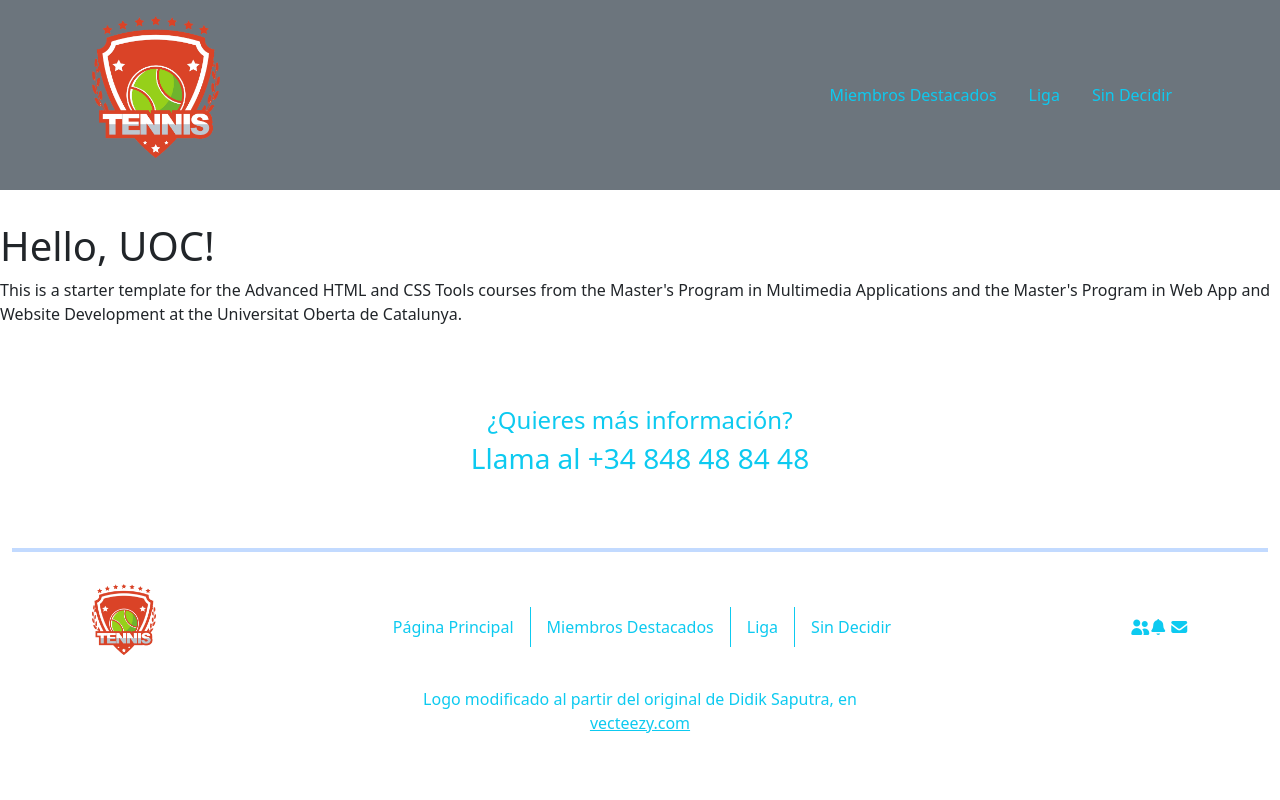
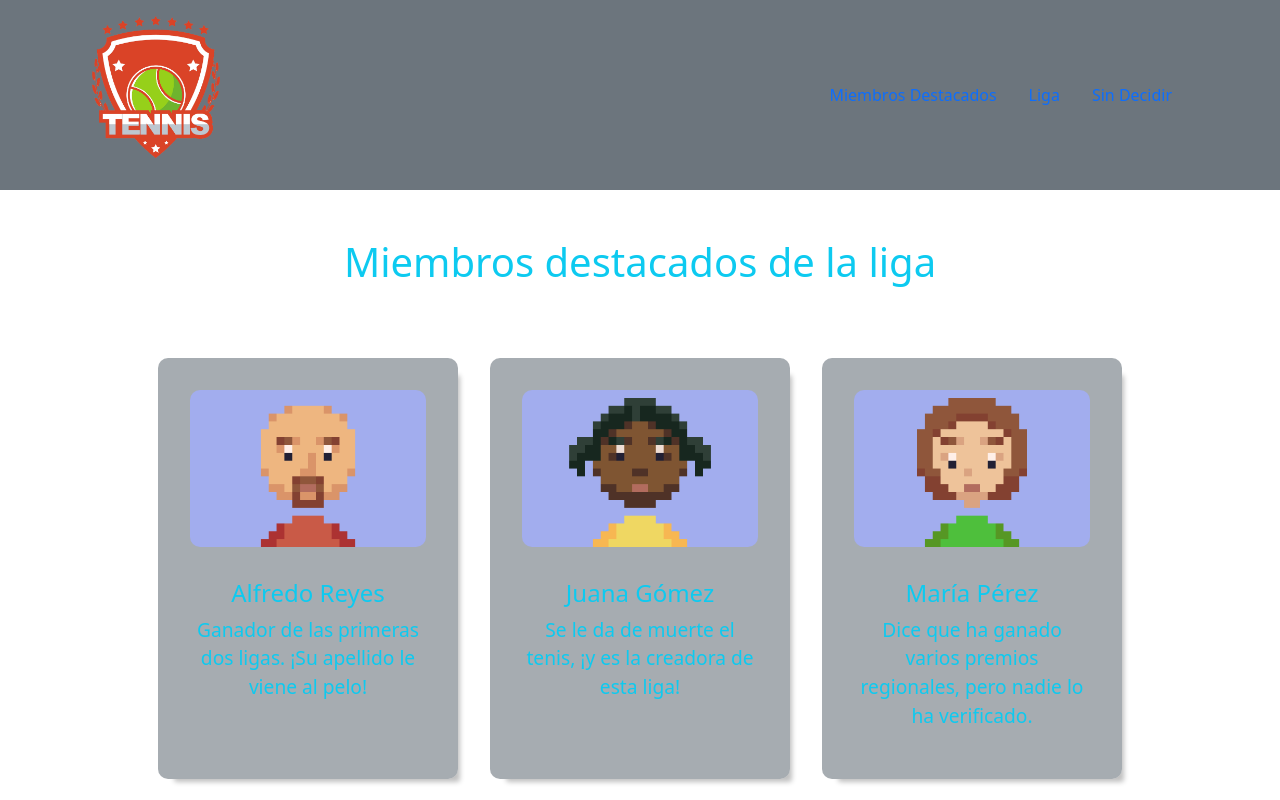
Before and after one commit to Hugo-m-c-t/HHC2-PEC2, a website built with Parcel: page src/members.html in a window 1280 px wide. Shown: the top 800 px of the page. Built offline with nearby package versions, Linux system fonts and the light colour scheme.

Commit message:
Miembros destacados - Responsive

```diff
--- a/src/assets/styles/layouts/_home.scss
+++ b/src/assets/styles/layouts/_home.scss
@@ -1,4 +1,6 @@
+@layer common, other;
 
+@layer common {
 // Encabezado
 .encabezado {
   margin-bottom: 2rem;
@@ -29,7 +31,7 @@
 
 @container encabezado (min-width: 2200px) {
   .nav-link {
-    font-size: 3em;
+    font-size: 3rem !important;
   }
 }
 
@@ -70,7 +72,7 @@
 
 @container pie (min-width: 2200px) {
   .nav-link {
-    font-size: 3em;
+    font-size: 3rem !important;
   }
 }
 
@@ -104,6 +106,9 @@
   color: rgba($info, 0.8);
 }
 
+}
+
+@layer other {
 
 // Portada con Grid y alternativa
 
@@ -138,7 +143,7 @@
   color: $primary;
   text-decoration: underline overline;
   text-align: center;
-  margin-bottom: 1rem;
+  margin: 1rem;
   text-shadow: 0px 3px 0 rgba($orange, 0.5);
 }
 
@@ -155,7 +160,7 @@
 
 .portada__boton {
   color: white;
-  font-size: 2rem;
+  font-size: 2rem !important;
   margin-top: 2rem;
 }
 
@@ -203,11 +208,11 @@
   .portada {
     display: grid;
     width: 90%;
-    padding: 0;
+    padding: 3rem;
     margin-left: auto;
     margin-right: auto;
     height: fit-content;
-    background: none;
+    background-color: $secondary;
     box-shadow: none;
     grid-template-columns: repeat(5, 1fr);
     grid-template-rows: repeat(6, 1fr);
@@ -219,7 +224,6 @@
 
   .portada__premio {
     grid-area: 7 / 1 / 7 / 6;
-    background-color: $info;
     height: fit-content;
     font-size: 1.5rem;
   }
@@ -260,9 +264,6 @@
   }
 
   @container portada (min-width: 768px){
-    .portada {
-      max-width: 90%;
-    }
 
     .portada__img {
       grid-area: 1 / 1 / 3 / 5;
@@ -304,9 +305,6 @@
   }
 
   @container portada (min-width: 1050px){
-    .portada {
-      max-width: 80%;
-    }
 
     .portada__titulo {
       grid-area: 1 / 1 / 1 / 5;
@@ -317,7 +315,7 @@
 
     .portada__subtitulo {
       grid-area: 3 / 1 / 2 / 3;
-      margin: 0;
+      align-self: center;
       border-left: 10px solid $info;
     }
 
@@ -337,7 +335,7 @@
     }
 
     .portada__boton {
-      grid-area: 3 / 1 / 3 / 3;
+      grid-area: 3 / 2 / 3 / 5;
       margin: 4rem;
       align-self: center;
     }
@@ -382,11 +380,15 @@
 
     .portada__boton {
       grid-area: 4 / 4 / 4 / 6;
-      margin-top: 7rem;
+      margin-top: 9rem !important;
+      font-size: 4rem !important;
+      width: fit-content;
+      justify-self: center;
     }
   }
 
   @container portada (min-width: 1550px){
+
     .portada__premio {
       font-size: 3rem;
     }
@@ -403,7 +405,7 @@
     .portada__boton {
       grid-area: 5 / 4 / 5 / 6;
       font-size: 4rem;
-      margin-top: 0;
+      margin-top: 0 !important;
     }
   }
 
@@ -425,5 +427,63 @@
     .portada__subtitulo {
       font-size: 6rem;
     }
+
+    .portada__premio {
+      font-size: 6rem !important;
+    }
   }
 }
+
+// Flex de miembros de la liga
+
+.titulo-miembros {
+  font-size: 3rem;
+}
+
+.conjunto-miembros {
+  container: conjunto-miembros / inline-size;
+  margin-left: 1rem;
+  margin-right: 1rem;
+}
+
+.miembro {
+  background-color: rgba($secondary, 0.6);
+  border-radius: 10px;
+  box-shadow: 9px 10px 5px -7px rgba(0,0,0,0.25);
+  width: 300px;
+  padding: 2rem;
+  display: flex;
+  flex-flow: column nowrap;
+  margin: 3rem 1rem 3rem 1rem;
+  color: $info;
+}
+
+.miembro__img {
+  border-radius: 10px;
+}
+
+.miembro__nombre {
+  margin-top: 2rem !important;
+  font-size: 1.5rem;
+  text-align: center;
+}
+
+.miembro__desc {
+  text-align: center;
+  font-size: 1.2rem;
+}
+
+@container conjunto-miembros (min-width: 1650px) {
+  .miembro {
+    width: 400px;
+  }
+
+  .miembro__nombre {
+    font-size: 2rem;
+  }
+
+  .miembro__desc {
+    font-size: 1.5rem;
+  }
+}
+}
--- a/src/assets/styles/main.scss
+++ b/src/assets/styles/main.scss
@@ -14,8 +14,10 @@
  * see: https://v2.parceljs.org/features/module-resolution/
  * see commented examples below
  */
-   @import "../../../node_modules/bootstrap/scss/bootstrap";
-   @import "npm:@fortawesome/fontawesome-free/css/all.css";
+  @import "npm:@fortawesome/fontawesome-free/css/all.css";
+  @import "../../../node_modules/bootstrap/scss/bootstrap";
+
+
 // @import "some-node-module";
 // @import "@some-company/some-node-module";
 
--- a/src/members.html
+++ b/src/members.html
@@ -11,7 +11,7 @@
     <div class="encabezado container-fluid bg-secondary">
       <header class="d-flex flex-column flex-md-row align-items-center justify-content-md-between  py-3">
           <div class="encabezado__logo">
-             <a href="./index.html"><img src="./assets/images/tenisLogo.png" class="img-fluid"></a>
+             <a href="./index.html"><img src="./assets/images/tenisLogo.png" alt="Logo de una pelota de tenis en un escudo y con la palabra 'Tennis' en gris." class="img-fluid"></a>
           </div>
           <ul class="encabezado__nav nav flex-column flex-md-row justify-content-md-center align-items-center">
               <li class="nav-item">
@@ -26,15 +26,41 @@
           </ul>
       </header>
       </div>
-    <div class="">
-      <h1 class="">Hello, UOC!</h1>
-      <p>
-        This is a starter template for the Advanced HTML and CSS Tools courses
-        from the Master's Program in Multimedia Applications and the Master's
-        Program in Web App and Website Development at the Universitat Oberta de
-        Catalunya.
-      </p>
-    </div>
+    <main class="container-fluid">
+      <h1 class="titulo-miembros text-center mt-5 mb-4 text-info">Miembros destacados de la liga</h1>
+      <div class="conjunto-miembros d-flex justify-content-center flex-wrap">
+        <div class="miembro">
+          <img src="./assets/images/Alfredo.png" alt="Pixelart de Alfredo Reyes" class="miembro__img">
+          <h4 class="miembro__nombre">Alfredo Reyes</h4>
+          <p class="miembro__desc">Ganador de las primeras dos ligas. ¡Su apellido le viene al pelo!</p>
+        </div>
+        <div class="miembro">
+          <img src="./assets/images/Juana.png" alt="Pixelart de Juana Gómez" class="miembro__img">
+          <h4 class="miembro__nombre">Juana Gómez</h4>
+          <p class="miembro__desc">Se le da de muerte el tenis, ¡y es la creadora de esta liga!</p>
+        </div>
+        <div class="miembro">
+          <img src="./assets/images/Maria.png" alt="Pixelart de María Pérez" class="miembro__img">
+          <h4 class="miembro__nombre">María Pérez</h4>
+          <p class="miembro__desc">Dice que ha ganado varios premios regionales, pero nadie lo ha verificado.</p>
+        </div>
+        <div class="miembro">
+          <img src="./assets/images/Hugo.png" alt="Pixelart de Hugo Manjón-Cabeza" class="miembro__img">
+          <h4 class="miembro__nombre">Hugo Manjón-Cabeza</h4>
+          <p class="miembro__desc">No sabe jugar muy bien, ¡pero ha creado esta web!</p>
+        </div>
+        <div class="miembro">
+          <img src="./assets/images/Pablo.png" alt="Pixelart de Pablo López" class="miembro__img">
+          <h4 class="miembro__nombre">Pablo López</h4>
+          <p class="miembro__desc">No le gusta mucho el tenis, lo obligaron a unirse.</p>
+        </div>
+        <div class="miembro">
+          <img src="./assets/images/Cristina.png" alt="Pixelart de Cristina Marín" class="miembro__img">
+          <h4 class="miembro__nombre">Cristina Marín</h4>
+          <p class="miembro__desc">La rival de Alfredo. No piensa dejarle ganar ninguna liga más.</p>
+        </div>
+      </div>
+    </main>
     <include src="./views/footer.html"></include>
     <script type="module" src="./assets/scripts/main.js"></script><!-- do not remove this line! -->
   </body>
```
Also changed, not shown: src/article.html (+1 -1 lines), src/free.html (+1 -1 lines), src/index.html (+2 -2 lines), src/assets/images/Alfredo.png (added), src/assets/images/Cristina.png (added), src/assets/images/Hugo.png (added), src/assets/images/Juana.png (added), src/assets/images/Maria.png (added), src/assets/images/Pablo.png (added), src/assets/images/persona.png (added).
